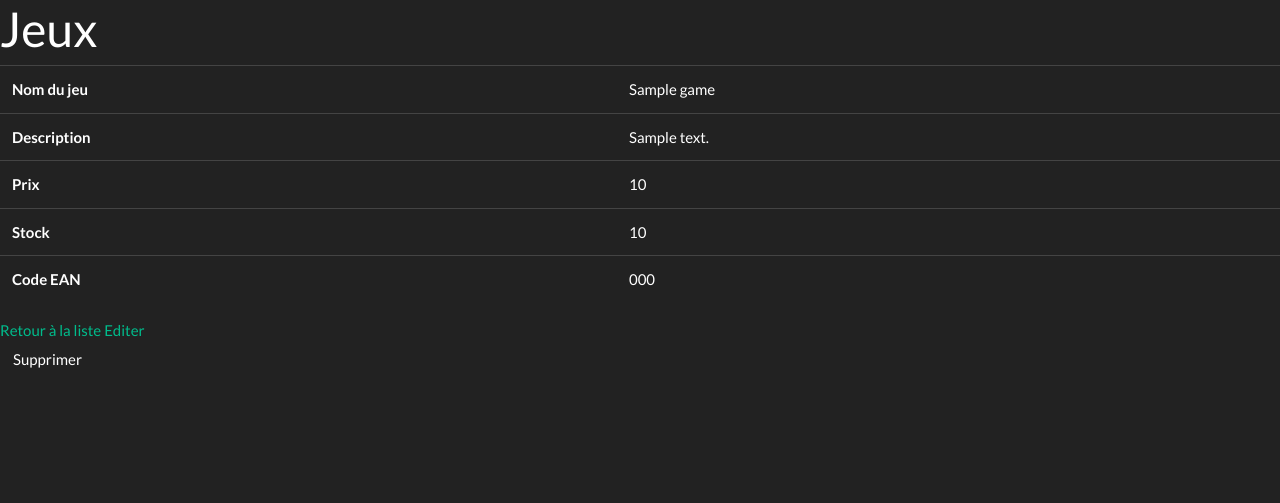
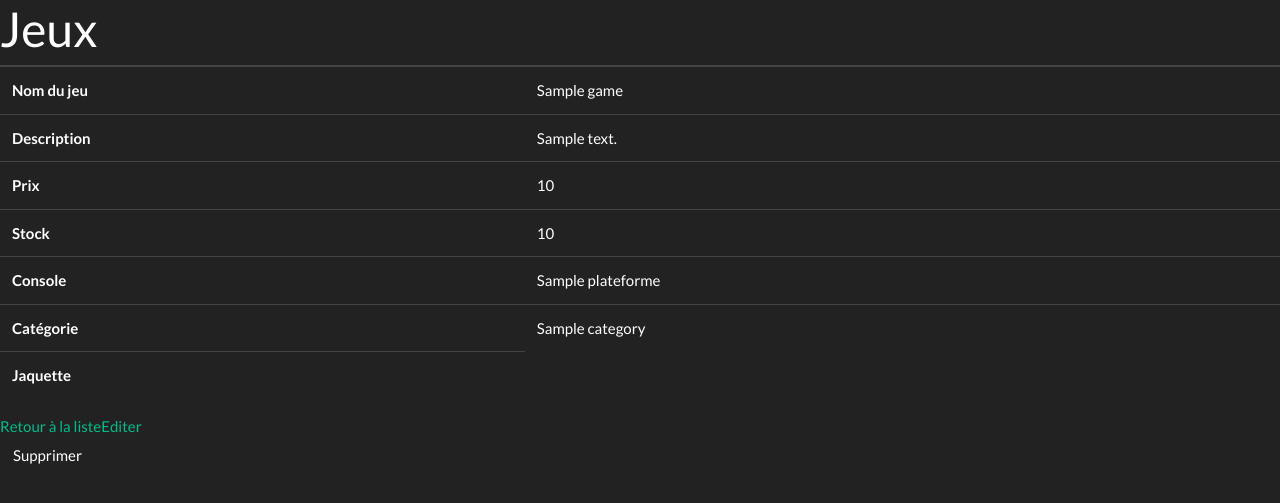
Before and after one commit to matthieukhoda/dynamitegamescl, a Symfony app: template templates/games/show.html.twig in a window 1280 px wide. Shown: the part 71-574 px from the top of the page. Run offline with Twig, Linux system fonts and the light colour scheme; the template is opened without the code that fills it: most values are stand-ins (such as "Sample title", 1, 10 or a date in 2020); some libraries are stand-ins or nearby versions.

Commit message:
upload avant vue

```diff
--- a/templates/games/show.html.twig
+++ b/templates/games/show.html.twig
@@ -7,11 +7,9 @@
 	<h1>Jeux</h1>
 
 	<table class="table">
-		<tbody>
-			{# <tr>
-													<th>Id</th>
-													<td>{{ game.id }}</td>
-												</tr> #}
+		<tbody></tbody>
+	</tr>
+
 	<tr>
 		<th>Nom du jeu</th>
 		<td>{{ game.title }}</td>
@@ -29,16 +27,30 @@
 		<td>{{ game.stock }}</td>
 	</tr>
 	<tr>
-				<th>Code EAN</th>
-				<td>{{ game.eanCode }}</td>
+		<th>Console</th>
+		<td>
+			{% for plateform in game.plateforms %}
+
+				{{ plateform.plateforme }}<br>
+			{% endfor %}
+
+		</td>
+
+	</tr>
+	<tr>
+		<th>Catégorie</th>
+		<td>
+			{% for category in game.categories %}
+				{{ category.title }}<br>
+			{% endfor %}
+
+		</td>
+
+	</tr>
+	<tr>
+		<th>Jaquette</th>
+
+
 	</tr>
 
-		</tbody>
-	</table>
-
-	<a href="{{ path('games_index') }}">Retour à la liste</a>
-
-	<a href="{{ path('games_edit', {'id': game.id}) }}">Editer</a>
-
-	{{ include('games/_delete_form.html.twig') }}
-{% endblock %}
+</tbody></table><a href="{{ path('games_index') }}">Retour à la liste</a><a href="{{ path('games_edit', {'id': game.id}) }}">Editer</a>{{ include('games/_delete_form.html.twig') }}{% endblock %}
```
Lines whose indentation alone changed are shown as unchanged.
